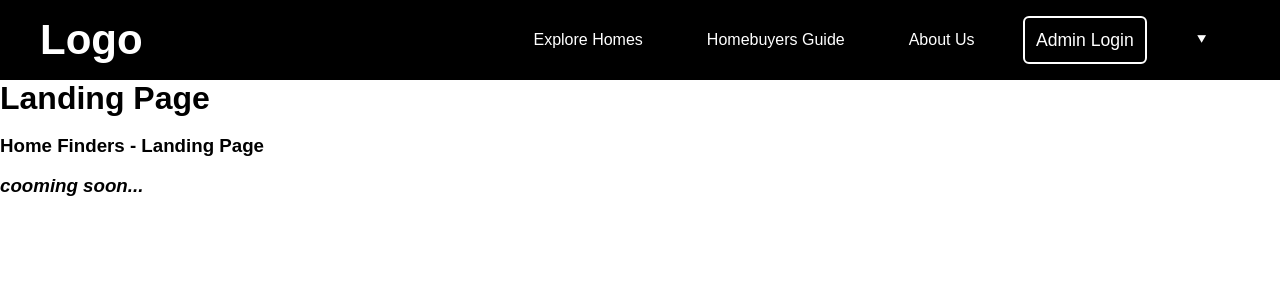
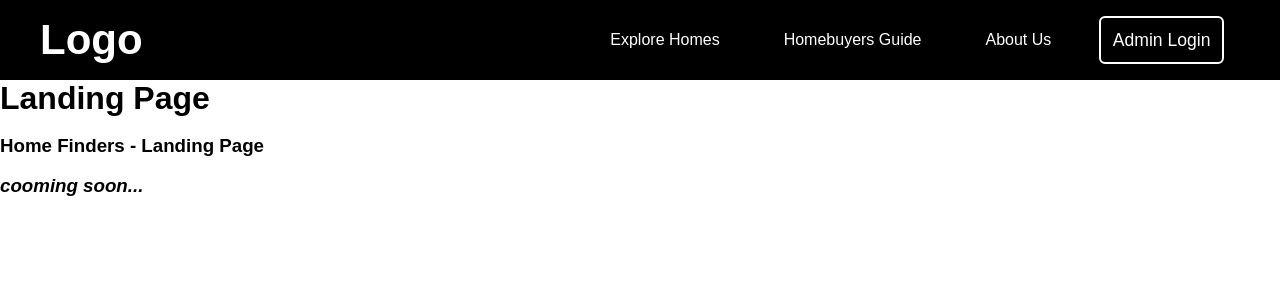
Before and after one commit to mrdcvlsc/homefinders, a React (Vite) app in the folder frontend/: page / in a window 1280 px wide. Shown: the top 300 px of the page. Built offline with nearby package versions, Linux system fonts and the light colour scheme; no server answers.

Commit message:
temporary removed the old login & registration nav dropdown buttons

```diff
--- a/frontend/src/pages/navigation.jsx
+++ b/frontend/src/pages/navigation.jsx
@@ -103,7 +103,7 @@ export default function Navigation() {
             </button>
           )}
 
-          <div className="react-router-link" to={"#"}>
+          {/* <div className="react-router-link" to={"#"}>
             &#11206;
             <div>
               <Link className="react-router-sub-link" to={`register`}>
@@ -113,7 +113,7 @@ export default function Navigation() {
                 Login
               </Link>
             </div>
-          </div>
+          </div> */}
         </div>
       </div>
 
```
